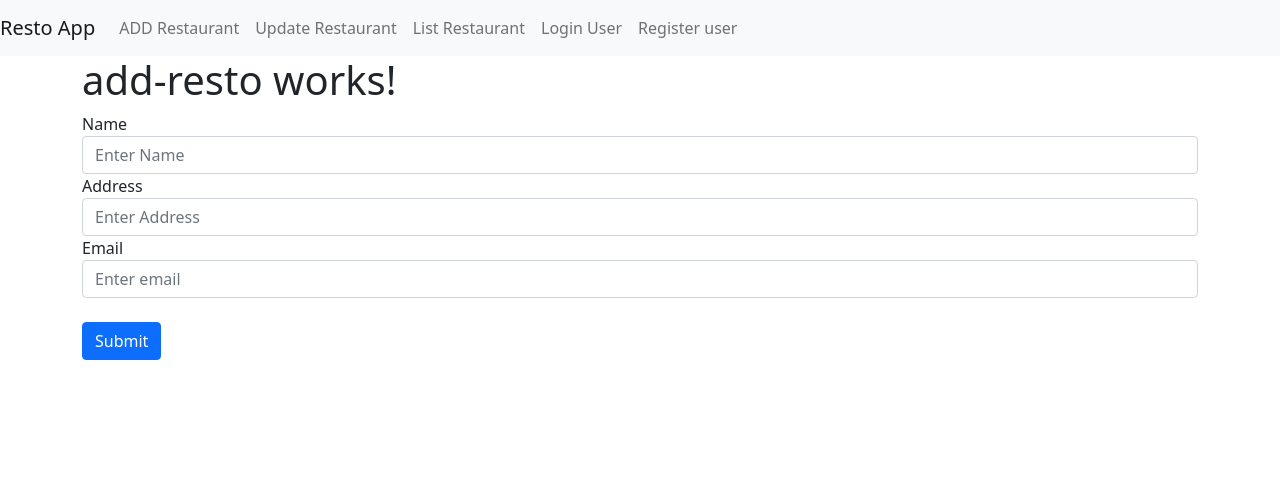
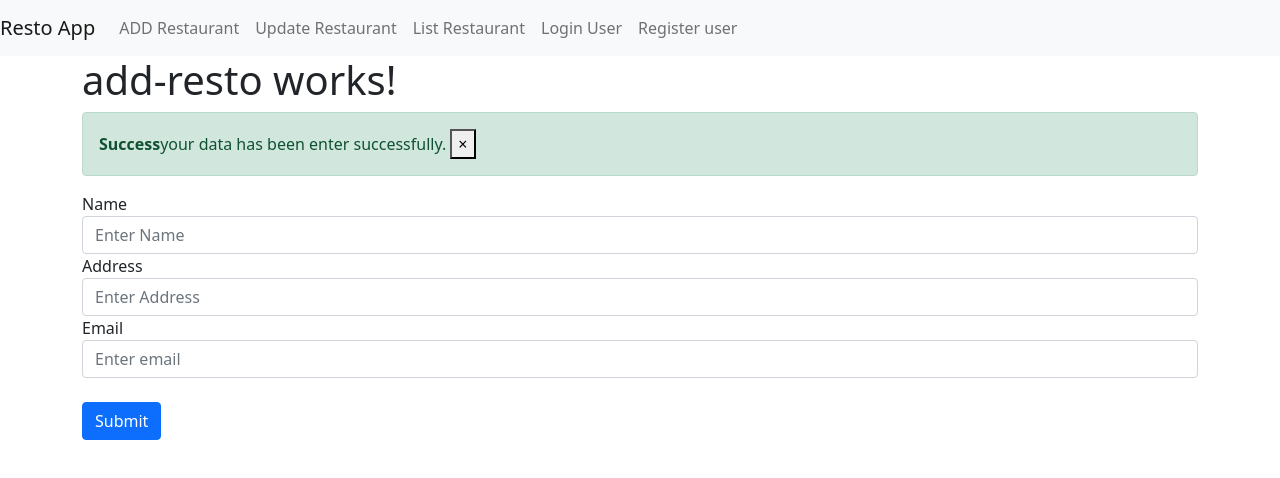
Before and after one commit to Rena-Tokhi/Resto-Angular, an Angular app in the folder resto/: page /add in a window 1280 px wide. Shown: the top 478 px of the page. Built offline with nearby package versions, Linux system fonts and the light colour scheme.

Commit message:
add bootstrap Alert

```diff
--- a/resto/src/app/add-resto/add-resto.component.html
+++ b/resto/src/app/add-resto/add-resto.component.html
@@ -1,4 +1,10 @@
 <h1>add-resto works!</h1>
+<div class="alert alert-success alert-dismissible fade show" role="alert">
+  <strong>Success</strong>your data has been enter successfully.
+  <button type="button" class="close" data-dismiss="alert" aria-label="Close">
+    <span aria-hidden="true">&times;</span>
+  </button>
+</div>
 
 <form [formGroup]="addResto" (ngSubmit)="collectResto()" >
   <div class="form-group">
```
Also changed, not shown: resto/src/app/add-resto/add-resto.component.ts (line endings or trailing spaces).
